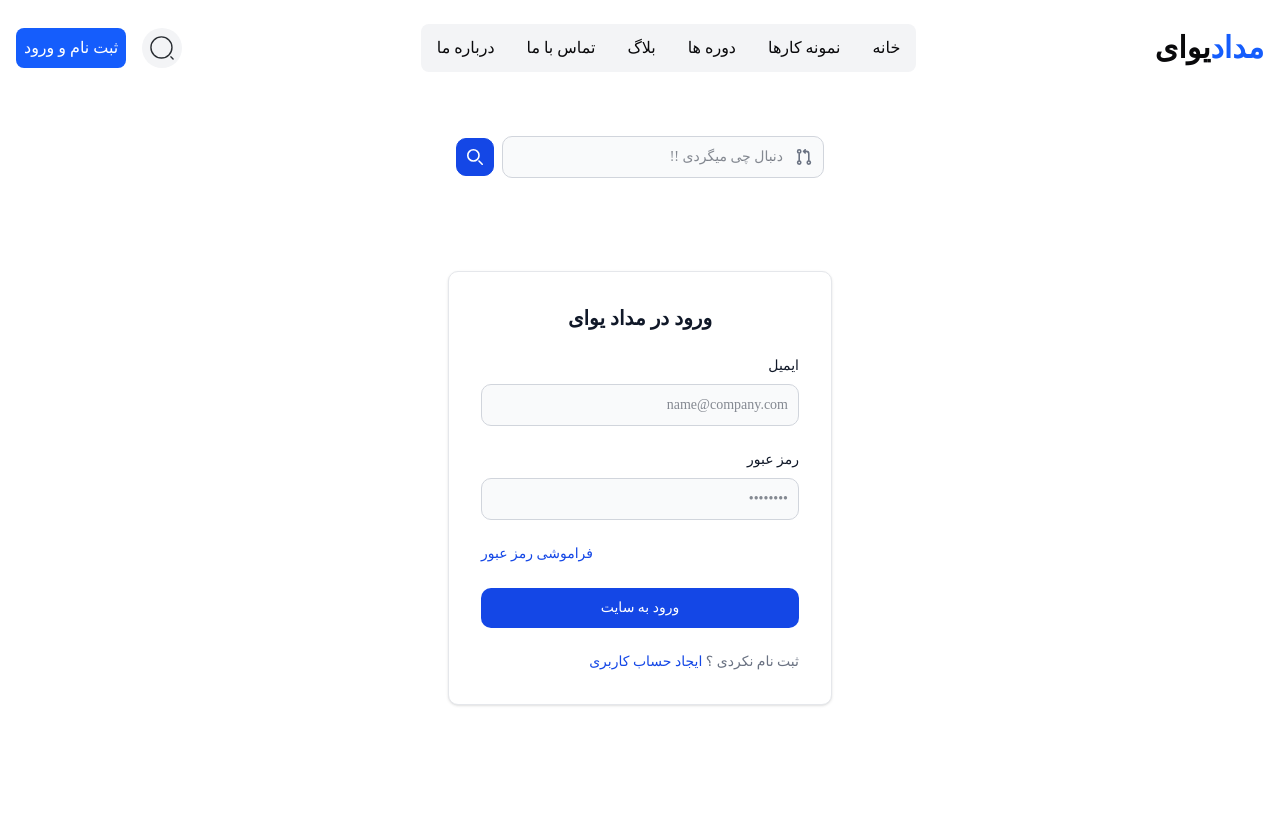
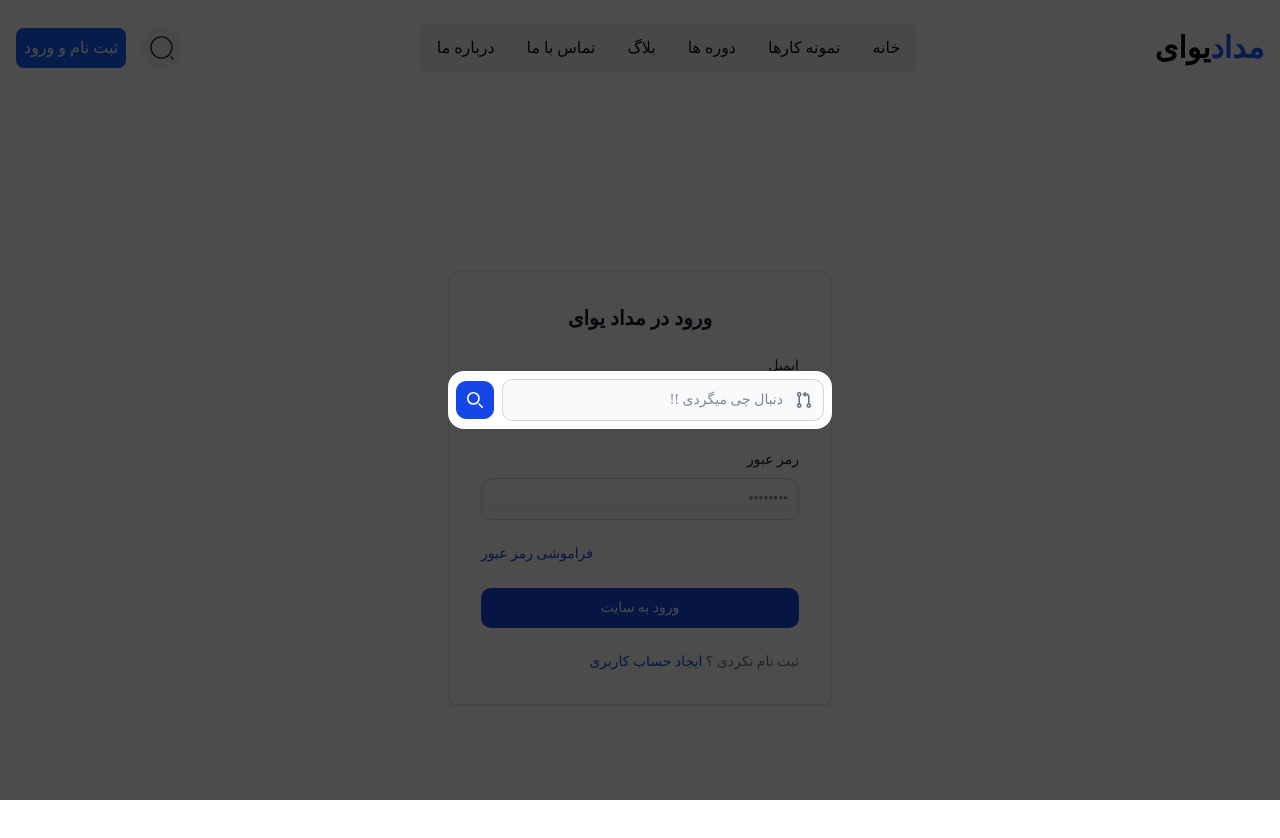
Before and after one commit to devnight8/medadui, a Next.js app: page /login in a window 1280 px wide. Both pictures are taken after a click on the button 162 px from the left and 48 px from the top of the page. Shown: the top 838 px of the page. Built offline with nearby package versions, Linux system fonts and the light colour scheme.

Commit message:
active style in navbar is added

```diff
--- /dev/null
+++ b/app/api/users/route.js
@@ -0,0 +1,36 @@
+import { NextResponse } from "next/server";
+
+export async function GET() {
+  const res = await fetch(`https://jsonplaceholder.typicode.com/users`);
+  const result = await res.json();
+  return NextResponse.json(result, { status: 200 });
+}
+
+// export async function POST(req) {
+//   try {
+//     const body = await req.json();
+//     const res = await fetch("https://jsonplaceholder.typicode.com/users", {
+//       method: "POST",
+//       body: JSON.stringify(body),
+//       headers: {
+//         "Content-type": "application/json; charset=UTF-8",
+//       },
+//     });
+//     const resault = await res.json();
+//     return NextResponse.json(
+//       {
+//         message: "adding user",
+//         data: resault,
+//       },
+//       { status: "201" },
+//     );
+//   } catch (err) {
+//     return NextResponse.json(
+//       {
+//         message: "error in addin user",
+//         error: err.message,
+//       },
+//       { status: "500" },
+//     );
+//   }
+// }
--- a/components/header/ModalSearchBar.jsx
+++ b/components/header/ModalSearchBar.jsx
@@ -1,8 +1,18 @@
+"use client"
+
+import { useCallback, useRef } from "react"
 
 function ModalSearchBar() {
+    const overlay = useRef()
+    const hiddenShowOverLay = useCallback((e) => {
+        if ((e.target === overlay.current) || (e.key === "Escape")) {
+            overlay.current.classList.add("hidden");
+        }
+    })
     return (
         <div className="md:w-1/3  p-2 rounded  absolute top-30 left-0 right-0 m-auto z-30 ">
-            <form className="flex items-center max-w-sm mx-auto w-full bg-white p-2 rounded-2xl">
+            <div ref={overlay} onClick={hiddenShowOverLay} className="overlay fixed top-0 left-0 right-0 bottom-0 z-40 bg-black/70 flex items-center justify-center">
+                <form className="  flex items-center max-w-sm mx-auto w-full bg-white p-2 rounded-2xl">
                     <label htmlFor="simple-search" className="sr-only"></label>
                     <div className="relative w-full">
                         <div className="absolute inset-y-0 start-0 flex items-center ps-3 pointer-events-none">
@@ -19,8 +29,7 @@ function ModalSearchBar() {
                         <span className="sr-only">Search</span>
                     </button>
                 </form>
-
-
+            </div>
         </div>
     )
 }
--- a/components/header/Navbar.jsx
+++ b/components/header/Navbar.jsx
@@ -1,9 +1,10 @@
 "use client"
 import Link from "next/link";
+import { usePathname } from "next/navigation";
 import React from "react";
 
 function Navbar() {
-
+  const PathName = usePathname()
   const navItems = [
     { id: 1, title: "خانه", href: "/" },
     { id: 2, title: "نمونه کارها", href: "#" },
@@ -16,12 +17,15 @@ function Navbar() {
     <nav className="bg-gray-100 py-3 px-4 rounded-md hidden lg:block">
       <ul>
         <li className="flex items-center justify-between gap-8">
+
           {navItems.map((item) => {
+            const isActive = PathName === item.href;
             return (
               <Link
                 key={item.id}
                 href={item.href}
-                className="hover:text-blue-600 transition-all font-light"
+                className={isActive ? "text-blue-600 font-bold" : "hover:text-blue-600 transition-all font-light"
+                }
               >
                 {item.title}
 
@@ -30,7 +34,7 @@ function Navbar() {
           })}
         </li>
       </ul>
-    </nav>
+    </nav >
   );
 }
 
--- a/package.json
+++ b/package.json
@@ -15,9 +15,11 @@
     "@radix-ui/react-slot": "^1.1.2",
     "class-variance-authority": "^0.7.1",
     "clsx": "^2.1.1",
+    "dotenv": "^16.4.7",
     "framer-motion": "^12.4.10",
     "lucide-react": "^0.477.0",
     "motion": "^12.4.10",
+    "mysql2": "^3.13.0",
     "next": "15.2.1",
     "react": "^19.0.0",
     "react-dom": "^19.0.0",
```
Also changed, not shown: lib/dbConnect.js (added), 1 other file (tests, documents, lock files or other folders). Lines whose indentation alone changed are shown as unchanged.
